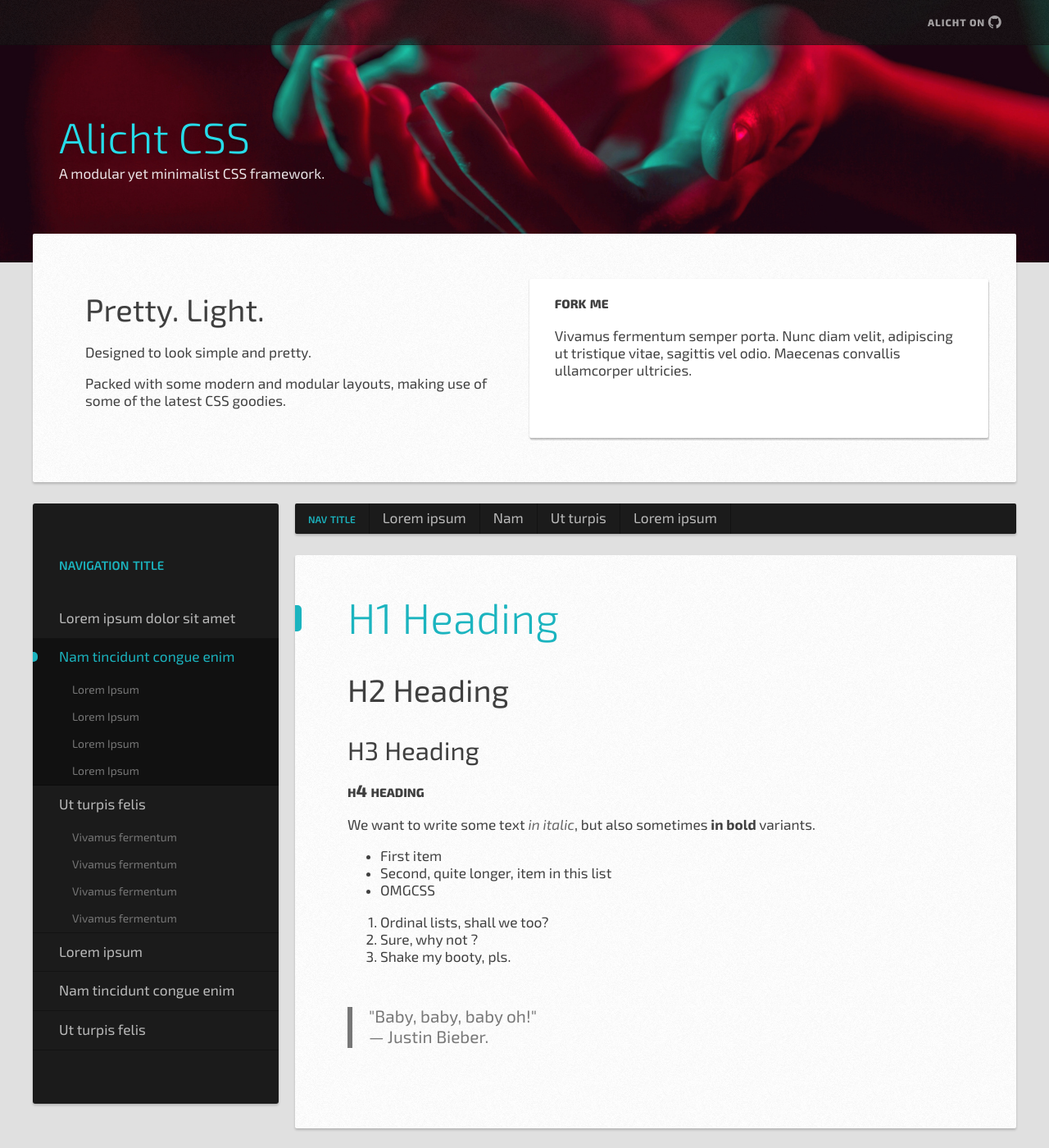
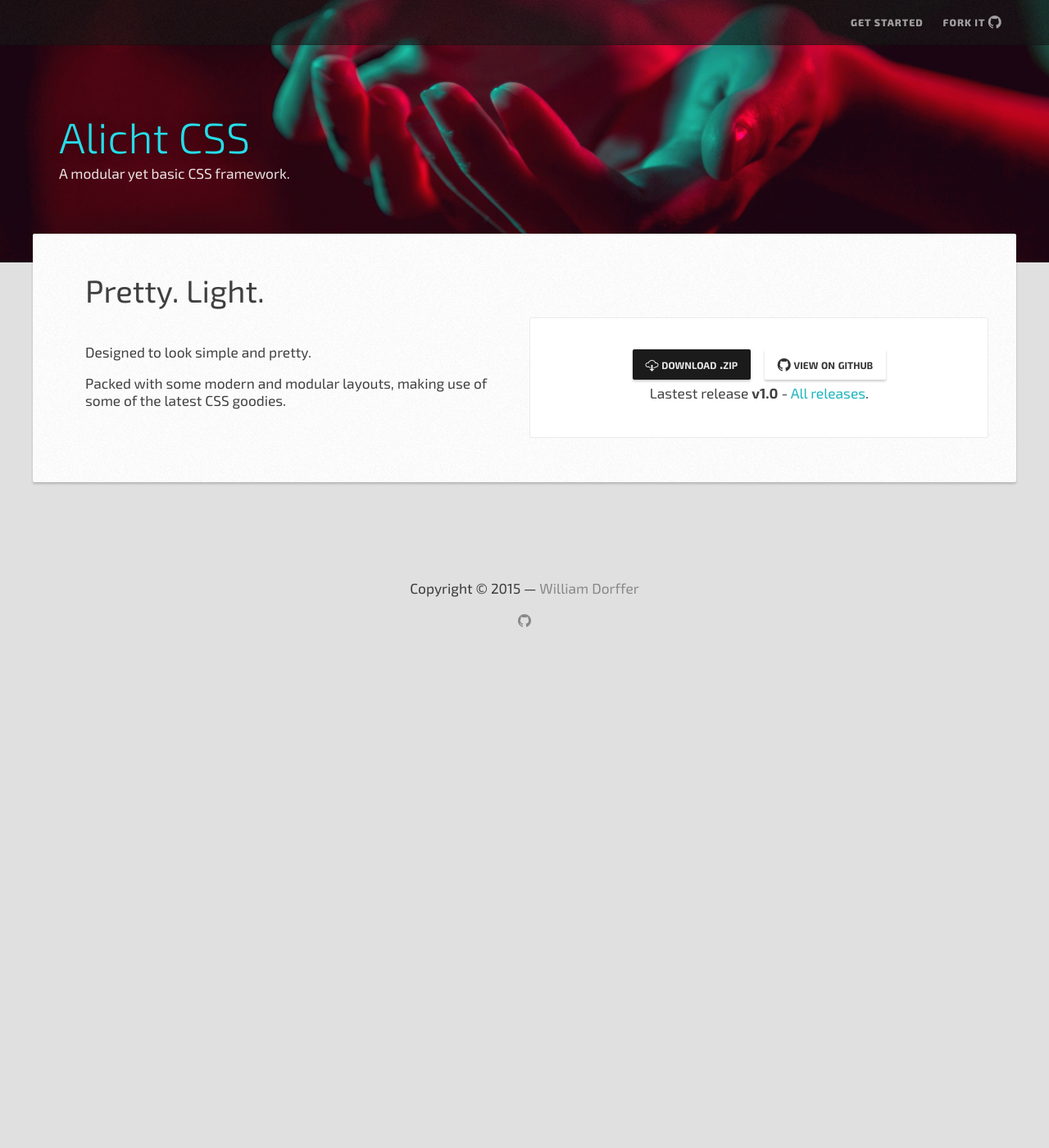
Before and after one commit to nileane/alicht, a Jekyll site: the page built from pages/index.html, in a window 1280 px wide and 1400 px high. Shown: the whole window at 82% size. Built offline with Jekyll 4.4.1, drawn with Linux system fonts in a browser that asks for light colours.

Commit message:
New demo site - First set of doc pages

```diff
--- a/_config.yml
+++ b/_config.yml
@@ -13,5 +13,7 @@
   - jekyll-redirect-from
 
 menu:
-- text: Alicht on <span class="octicon octicon-mark-github"></span>
+- text: Get Started
+  url: /overview.html
+- text: Fork it <span class="octicon octicon-mark-github"></span>
   url: https://github.com/archost/alicht
--- a/_layouts/default.html
+++ b/_layouts/default.html
@@ -4,7 +4,7 @@
     <meta charset="utf-8">
     <meta name="description" content="Alicht CSS style">
     <meta content="width=device-width, initial-scale=1.0" name="viewport">
-    <link rel="stylesheet" href="css/alicht.css">
+    <link rel="stylesheet" href="/css/alicht.css">
     <title>Alicht CSS</title>
 </head>
 <body>
@@ -12,9 +12,7 @@
 <div id="topbar">
 	<div>
 	 {% unless page.home %}
-		<div id="head">
-			Alicht CSS
-		</div>
+		<a href="/"><div id="head">Alicht CSS</div></a>
 	 {% endunless %}
 		<nav id="nav" class="righted">
 			<div class="mobileoff">
--- a/pages/index.html
+++ b/pages/index.html
@@ -6,98 +6,29 @@
 ---
 
 
-<header class="medium cover lefted" style="background-image:url(img/nonamericanhands.jpg)">
+<header class="medium cover lefted" style="background-image:url(/img/nonamericanhands.jpg)">
     <div>
         <h1 class="home-head">Alicht CSS</h1>
-        <div>A modular yet minimalist CSS framework.</div>
+        <div>A modular yet basic CSS framework.</div>
     </div>
 </header>
 
 <div class="wrapper">
 	<section>
+
+		<h2 style="margin: 0">Pretty. Light.</h2>
 		<div class="tile-wrapper grid">
 			<div class="tile">
-				<h2>Pretty. Light.</h2>
 				<p>Designed to look simple and pretty.</p>
 				<p>Packed with some modern and modular layouts, making use of some of the latest CSS goodies.</p>
 			</div>
-			<div class="tile shadow">
-				<h4>Fork me</h4>
-				<p>Vivamus fermentum semper porta. Nunc diam velit, adipiscing ut tristique vitae, sagittis vel odio. Maecenas convallis ullamcorper ultricies.</p>
+			<div class="tile box centered">
+				<p>
+					<a href="https://github.com/archost/alicht/archive/v1.0.zip" class="button primary"><span class="octicon octicon-cloud-download"></span> Download .zip</a>
+					<a href="https://github.com/archost/alicht" class="button"><span class="octicon octicon-mark-github"></span> View on Github</a><br>
+					Lastest release <strong>v1.0</strong> - <a href="https://github.com/archost/alicht/releases">All releases</a>.
+				</p>
 			</div>
 		</div>
 	</section>
-	<nav class="side-nav">
-		<span class="small-title">Navigation Title</span>
-		<ul>
-			<li><a href="#">Lorem ipsum dolor sit amet</a></li>
-			<li class="active"><a href="#">Nam tincidunt congue enim</a>
-				<ul>
-					<li><a href="#">Lorem Ipsum</a></li>
-					<li><a href="#">Lorem Ipsum</a></li>
-					<li><a href="#">Lorem Ipsum</a></li>
-					<li><a href="#">Lorem Ipsum</a></li>
-				</ul>
-			</li>
-			<li><a href="#">Ut turpis felis</a>
-				<ul>
-					<li><a href="#">Vivamus fermentum</a></li>
-					<li><a href="#">Vivamus fermentum</a></li>
-					<li><a href="#">Vivamus fermentum</a></li>
-					<li><a href="#">Vivamus fermentum</a></li>
-				</ul>
-			</li>
-			<li><a href="#">Lorem ipsum</a></li>
-			<li><a href="#">Nam tincidunt congue enim</a></li>
-			<li><a href="#">Ut turpis felis</a></li>
-		</ul>
-	</nav>
-	<nav class="inline-nav">
-		<ul>
-			<span class="small-title">Nav Title</span>
-			<li><a href="#">Lorem ipsum</a></li>
-			<li class="active"><a href="#">Nam</a>
-				<ul>
-					<li><a href="#">Lorem Ipsum</a></li>
-					<li><a href="#">Lorem Ipsum</a></li>
-					<li><a href="#">Lorem Ipsum</a></li>
-					<li><a href="#">Lorem Ipsum</a></li>
-				</ul>
-			</li>
-			<li><a href="#">Ut turpis</a>
-				<ul>
-					<li><a href="#">Vivamus fermentum</a></li>
-					<li><a href="#">Vivamus fermentum</a></li>
-					<li><a href="#">Vivamus fermentum</a></li>
-					<li><a href="#">Vivamus fermentum</a></li>
-				</ul>
-			</li>
-			<li><a href="#">Lorem ipsum</a></li>
-		</ul>
-	</nav>
-	<section>
-		<h1>H1 Heading</h1>
-		<h2>H2 Heading</h2>
-		<h3>H3 Heading</h3>
-		<h4>H4 Heading</h4>
-
-		<p>We want to write some text <em>in italic</em>, but also sometimes <strong>in bold</strong> variants.</p>
-
-		<ul>
-			<li>First item</li>
-			<li>Second, quite longer, item in this list</li>
-			<li>OMGCSS</li>
-		</ul>
-
-		<ol>
-			<li>Ordinal lists, shall we too?</li>
-			<li>Sure, why not ?</li>
-			<li>Shake my booty, pls.</li>
-		</ol>
-
-		<blockquote>
-		<p>"Baby, baby, baby oh!"<br>
-		— Justin Bieber.</p>
-		</blockquote>
-	</section>
 </div>
```
Also changed, not shown: _data/docmenu.yml (added, +26 -0 lines), _layouts/compact.html (added, +25 -0 lines), pages/alerts.html (deleted, +0 -59 lines), pages/cards.html (deleted, +0 -35 lines), pages/components/alerts.html (added, +51 -0 lines), pages/components/buttons.html (added, +56 -0 lines), pages/components/forms.html (added, +39 -0 lines), pages/forms.html (deleted, +0 -34 lines), pages/generic_markup.html (deleted, +0 -45 lines), pages/overview.html (added, +35 -0 lines), pages/tables.html (added).
